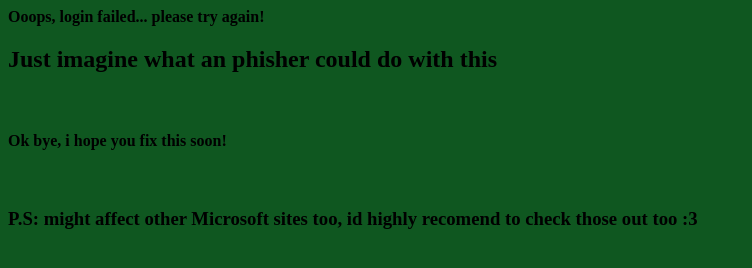
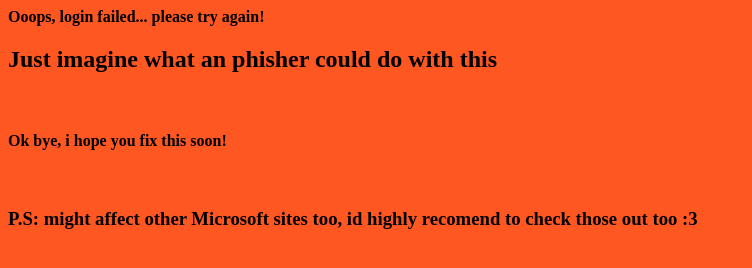
Before and after one commit to koutsie/anverysafewebsiteforkidsandadultsalike-microsoft-slash-mojang-plsfixthis-ok, a plain HTML site: page index.html in a window 1280 px wide. Shown: the whole page, without its empty margins (0-752 px from the left). Drawn offline with Linux system fonts and the light colour scheme.

Commit message:
Update index.html

```diff
--- a/index.html
+++ b/index.html
@@ -1,4 +1,4 @@
-<body bgcolor="##FF5722">
+<body bgcolor="#FF5722">
 <b>Ooops, login failed... please try again!<b><br>
 <h2>Just imagine what an phisher could do with this</h2><br>
 <h4>Ok bye, i hope you fix this soon!</h4><br>
```
